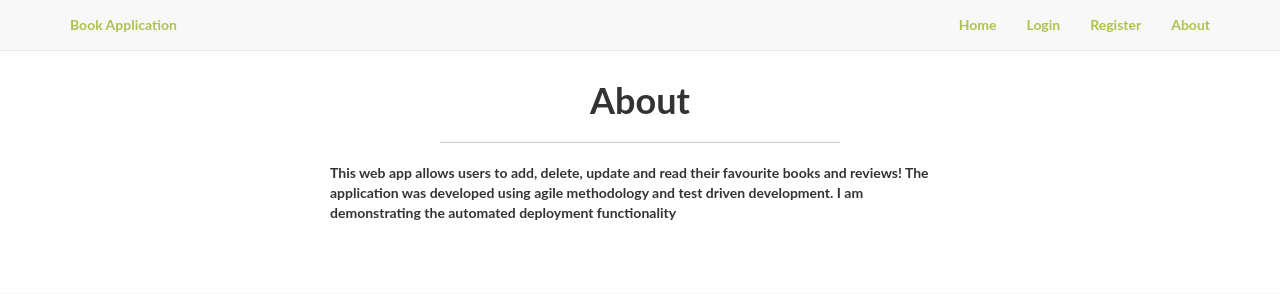
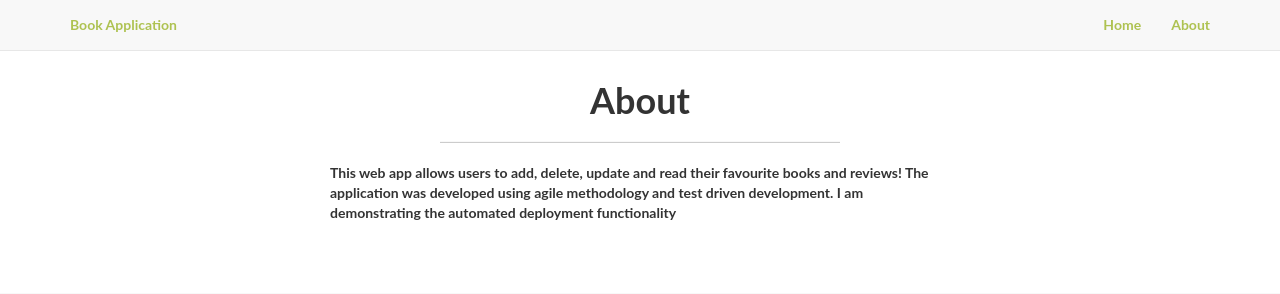
Before and after one commit to Shaybs/PracticalProject, a Flask app: page /about in a window 1280 px wide. Shown: the top 294 px of the page. Run offline with Flask 2, Linux system fonts and the light colour scheme; some libraries are stand-ins or nearby versions.

Commit message:
Minor changes for testing

```diff
--- a/FrontEnd/application/templates/layout.html
+++ b/FrontEnd/application/templates/layout.html
@@ -22,8 +22,6 @@
 			          <div class="collapse navbar-collapse" id="bs-example-navbar-collapse-1">
 						  <ul class="nav navbar-nav navbar-right">
 	                        	<li><a href="{{ url_for('home') }}">Home</a></li>
-	                        	<li><a href="{{ url_for('login') }}">Login</a></li>
-	                        	<li><a href="{{ url_for('register') }}">Register</a></li>
 	                        	<li><a href="{{ url_for('about') }}">About</a></li>
 	                      </ul>
 			          </div>
```
